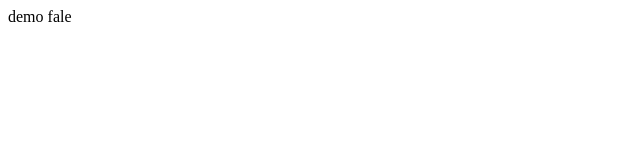
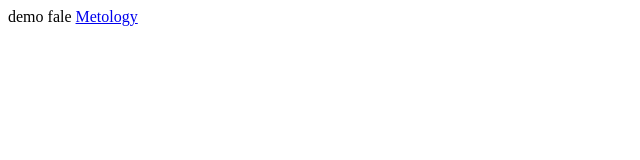
Before and after one commit to PsDmitry/demo, a plain HTML site: page index.html in a window 1280 px wide. Shown: the full height of the page, 0-640 px from the left. Drawn offline with Linux system fonts and the light colour scheme.

Commit message:
Lint to netology added

```diff
--- a/index.html
+++ b/index.html
@@ -8,5 +8,6 @@
 </head>
 <body>
     demo fale
+    <a href="https://netology.ru">Metology</a>
 </body>
 </html>
```
